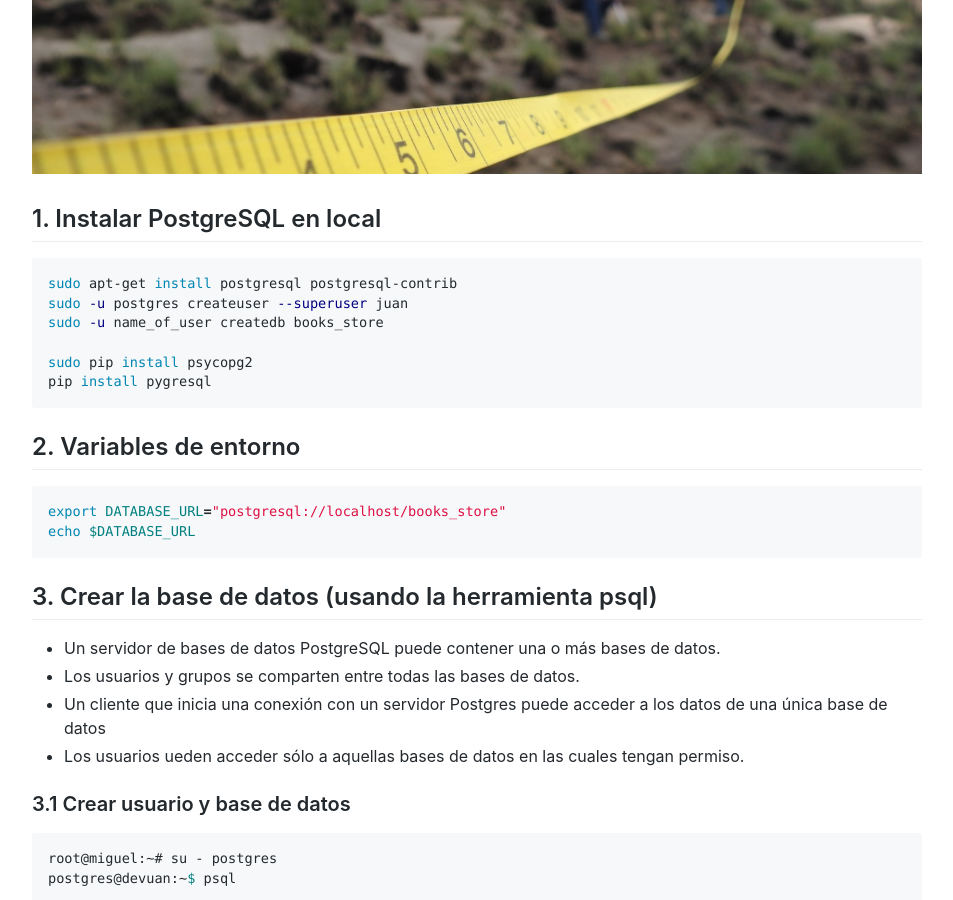
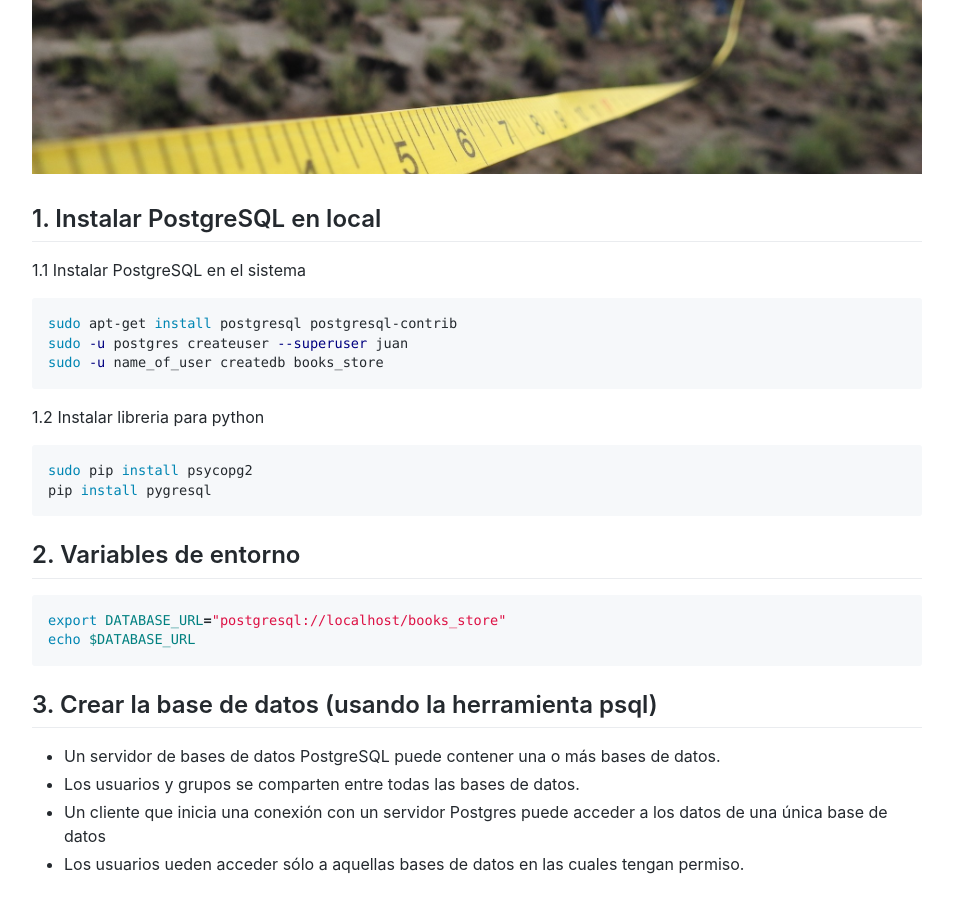
Before and after one commit to Akira3030/formacion, a Jekyll site: the page built from articulos/python-postgresql.md, in a window 1280 px wide and 900 px high, scrolled down 351 px. Shown: the whole window, without its empty margins (163-1116 px from the left). Built offline with Jekyll 4.4.1, drawn with Linux system fonts in a browser that asks for light colours; emoji names are drawn with the system emoji font.

Commit message:
Update python-postgresql.md

````diff
--- a/articulos/python-postgresql.md
+++ b/articulos/python-postgresql.md
@@ -9,11 +9,17 @@ title: "Postgresql"
 
 ## 1. Instalar PostgreSQL en local
 
+1.1 Instalar PostgreSQL en el sistema
+
 ```bash
 sudo apt-get install postgresql postgresql-contrib
 sudo -u postgres createuser --superuser juan
 sudo -u name_of_user createdb books_store
+```
 
+1.2 Instalar libreria para python
+
+```bash
 sudo pip install psycopg2
 pip install pygresql
 ```
````
